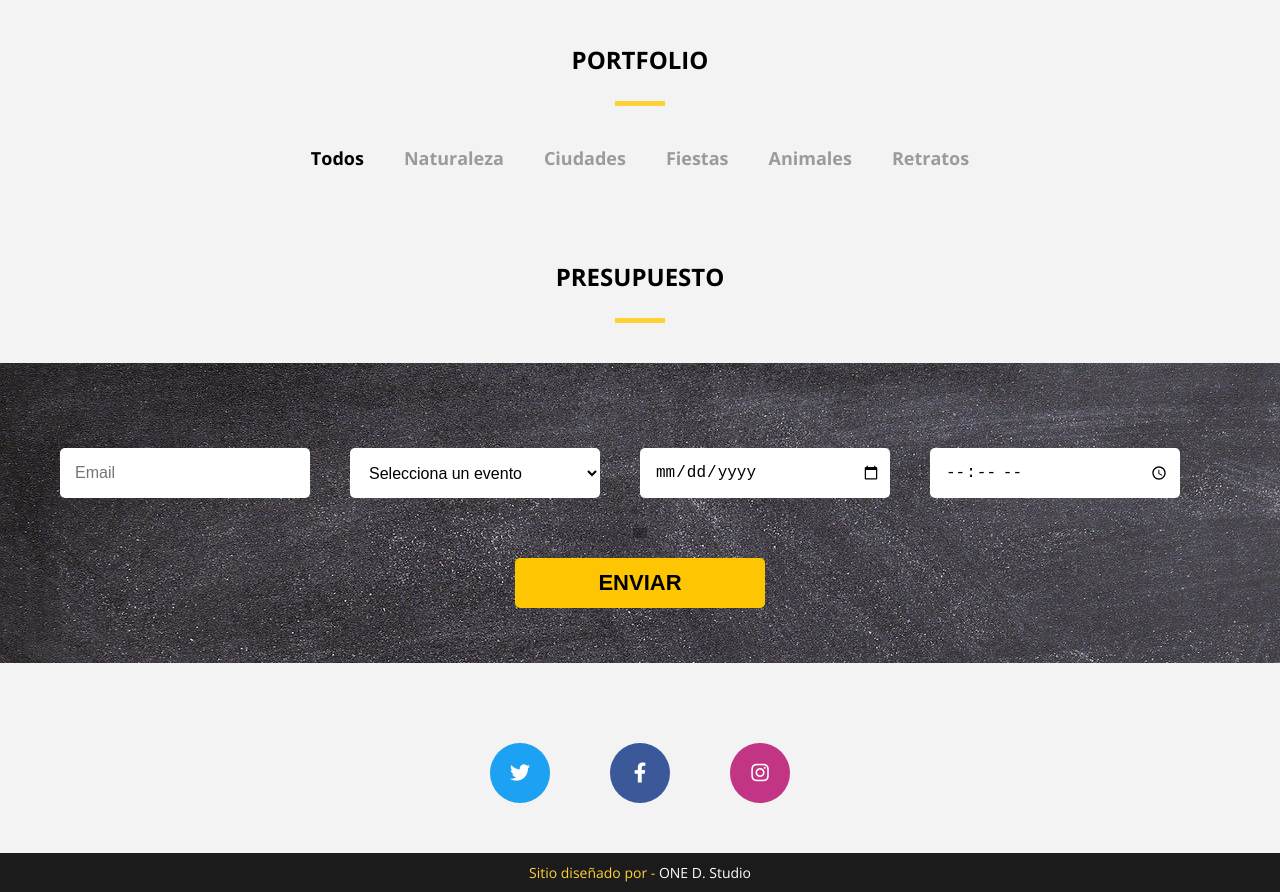
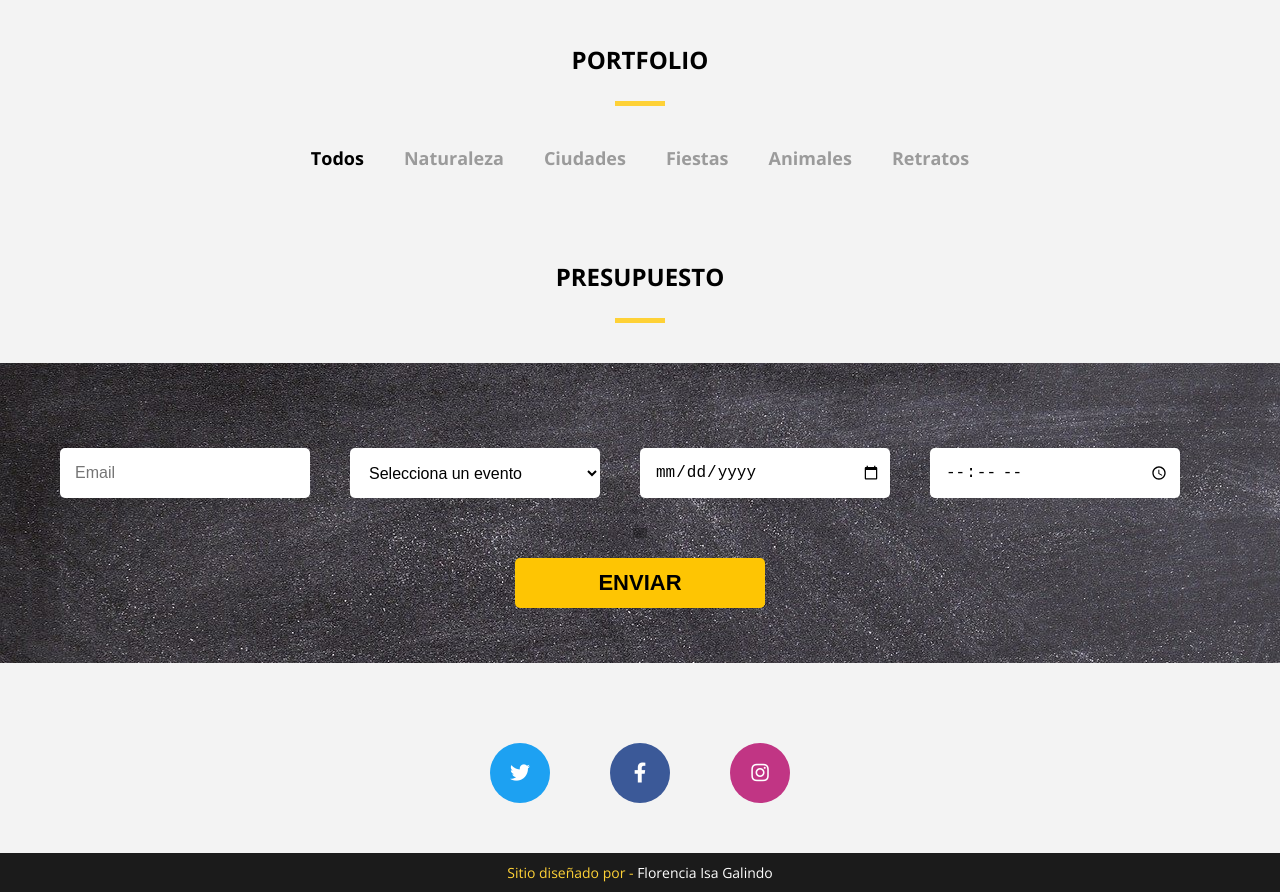
Before and after one commit to florenciaisagalindo/portfolio_fotografias, a plain HTML site: page index.html in a window 1280 px wide. Shown: the part 1520-2412 px from the top of the page. Drawn offline with nearby package versions, Linux system fonts and the light colour scheme; some packages are replaced by stand-ins of ours; a script that the page names is missing.

Commit message:
ultimo cambio

```diff
--- a/index.html
+++ b/index.html
@@ -224,7 +224,7 @@
             </div>
         </div>
         <div class="creado-por">
-            <p>Sitio diseñado por - <a href="#">ONE D. Studio</a></p>
+            <p>Sitio diseñado por - <a href="#">Florencia Isa Galindo</a></p>
         </div>
     </footer>
 
```
